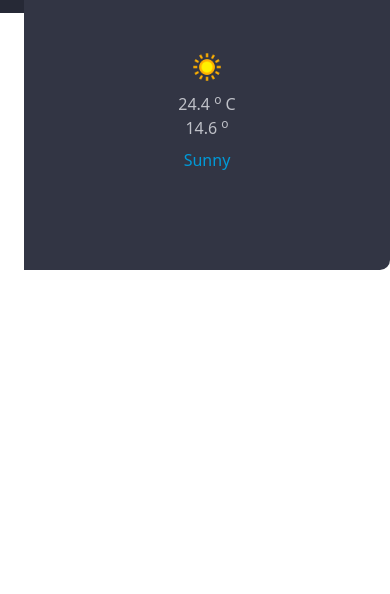
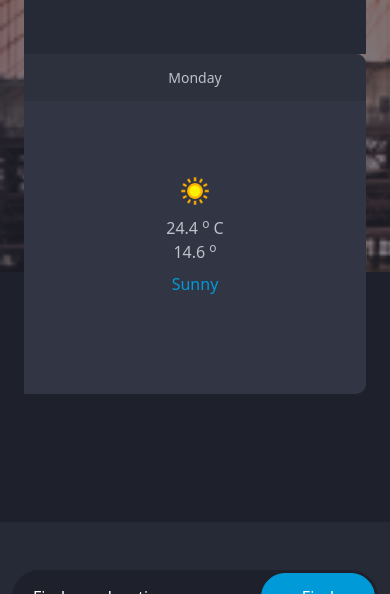
Before and after one commit to mahmoud-syam/Weather-App, a plain HTML site: page index.html in a window 390 px wide. Shown: the part 1054-1648 px from the top of the page. Before the commit the page ends 1324 px from the top, so only its background shows below. Drawn offline with Linux system fonts and the light colour scheme.

Commit message:
Seconed Commit

```diff
--- a/css/style.css
+++ b/css/style.css
@@ -279,3 +279,9 @@ footer .social-links a li {
 a{
     text-decoration: none !important;
 }
+/* ----------------- */
+@media (max-width: 768px) {
+    .header .cards {
+        position:relative !important;
+    }
+}
```
